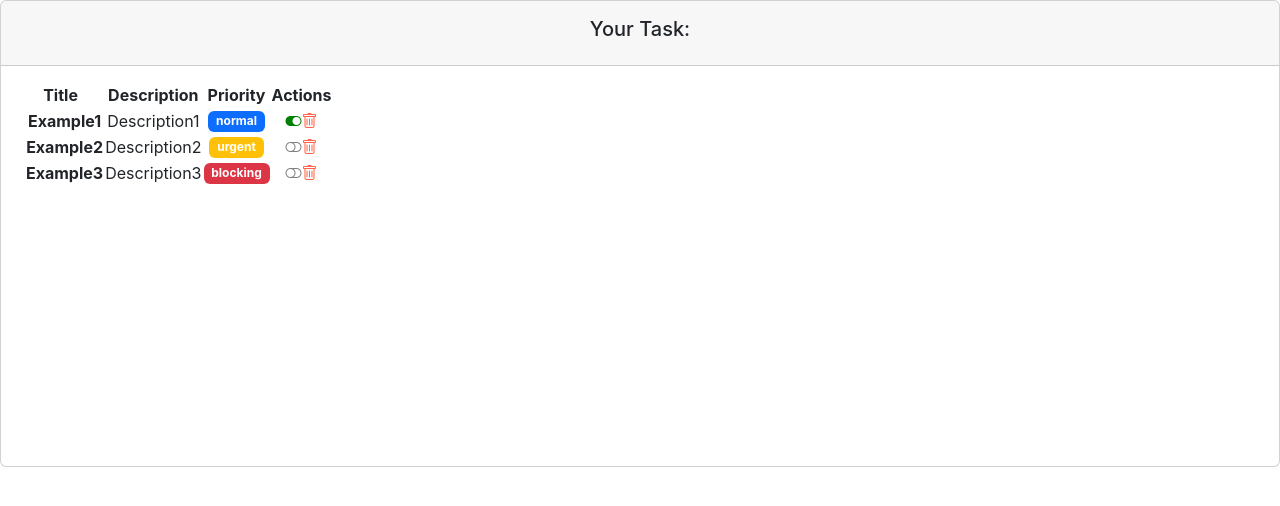
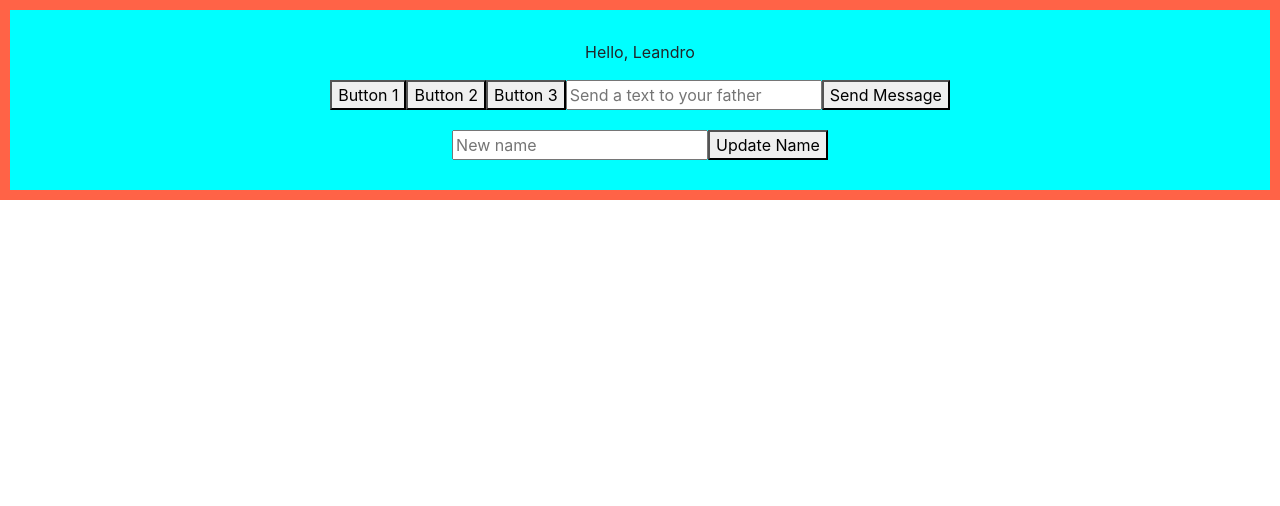
Before and after one commit to LeandroArielFontana/React_Practice, a React (Create React App) app: page / in a window 1280 px wide. Shown: the top 506 px of the page. Built offline with nearby package versions, Linux system fonts and the light colour scheme.

Commit message:
feat: some events

```diff
--- a/src/App.js
+++ b/src/App.js
@@ -8,6 +8,7 @@
 import MyComponentWithContext from './hooks/example3';
 import Example4 from './hooks/example4';
 import GreetingStyled from './components/pure/greetingStyled';
+import Father from './components/container/father';
 
 function App() {
   return (
@@ -51,8 +52,9 @@
 
 
       </header>*/}
-
-      <TaskListComponent></TaskListComponent>
+      {/* Gestion de eventos */}
+      <Father></Father>
+      {/* <TaskListComponent></TaskListComponent> */}
     </div>
   );
 }
--- /dev/null
+++ b/src/components/container/father.jsx
@@ -0,0 +1,23 @@
+import React, { useState } from 'react';
+import Child from '../pure/child';
+
+const Father = () => {
+
+    const [name, setName] = useState('Leandro');
+
+    function showMessage(text) {
+        alert(`Message recieved: ${text}`);
+    }
+
+    function updateName(newName){
+        setName(newName);
+    }
+
+    return (
+        <div style={{background: 'tomato', padding: '10px'}}>
+            <Child name={ name } send={ showMessage } update= { updateName }></Child>
+        </div>
+    );
+}
+
+export default Father;
--- /dev/null
+++ b/src/components/pure/child.jsx
@@ -0,0 +1,56 @@
+import React, {useRef} from 'react';
+
+const Child = ({ name, send, update }) => {
+
+    const messageRef = useRef('');
+    const nameRef = useRef('');
+
+
+    function pressButton() {
+        const text = messageRef.current.value;
+        alert(`Text in input: ${text}`);
+    }
+
+    function pressButtonParams(text){
+        alert(`Text: ${text}`);
+    }
+
+    function submitName(e){
+        e.preventDefault();
+        update(nameRef.current.value)
+    }
+
+    return (
+        <div style={{background: 'cyan', padding: '30px'}}>
+            <p onMouseOver={() => console.log('On mouse over')}>
+                Hello, { name }
+            </p>
+            <button onClick={() => console.log('Pressed Button 1')}>
+                Button 1
+            </button>
+            <button onClick={ pressButton }>
+                Button 2
+            </button>
+            <button onClick={() => pressButtonParams('Hello') }>
+                Button 3
+            </button>
+            <input
+                placeholder='Send a text to your father'
+                onFocus={ () => console.log('Input Focused') }
+                onChange={ (e) => console.log('Input changed:', e.target.value) }
+                onCopy={ () => console.log('Copied text from Input') }
+                ref= { messageRef }
+                />
+            <button onClick={() => send(messageRef.current.value)}>Send Message</button>
+            <div style={{marginTop: '20px'}}>
+                <form onSubmit={ submitName }>
+                    <input ref={ nameRef } placeholder='New name' />
+                    <button type='submit'>Update Name</button>
+
+                </form>
+            </div>
+        </div>
+    );
+}
+
+export default Child;
```
